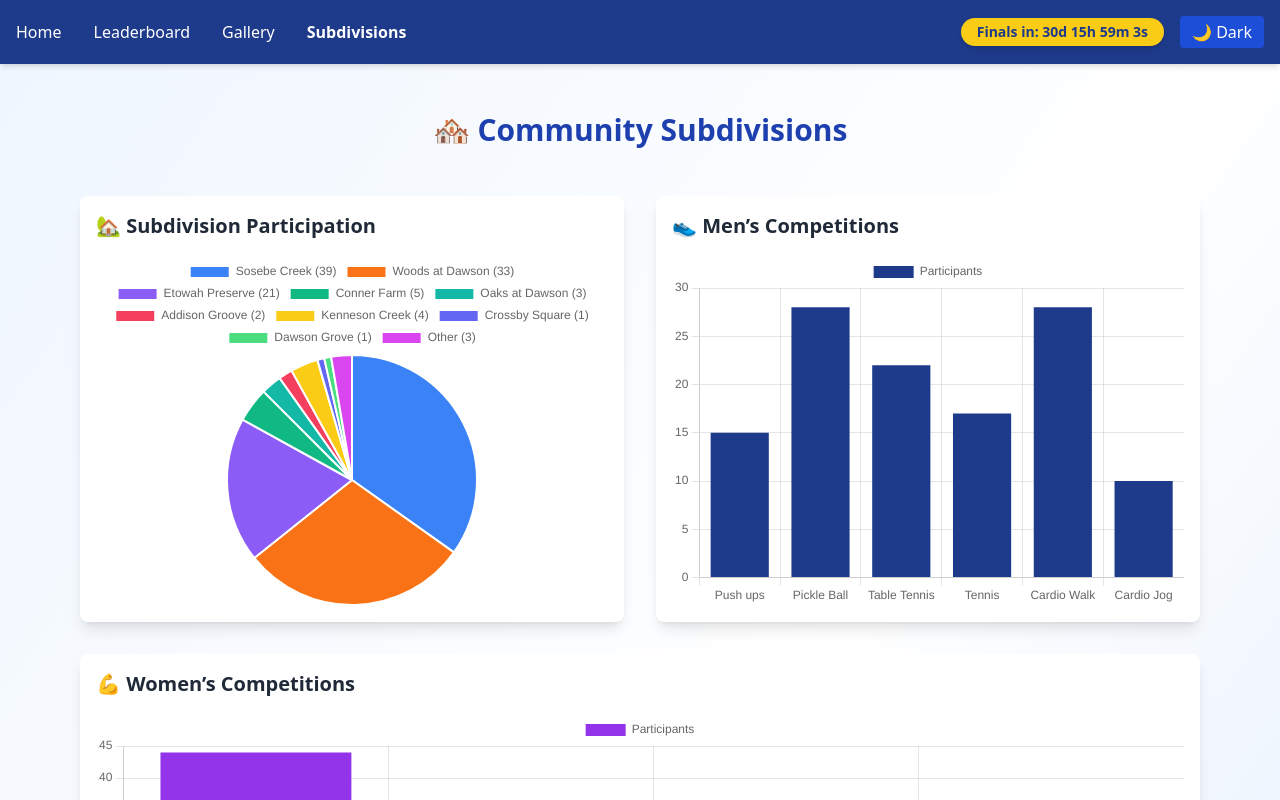
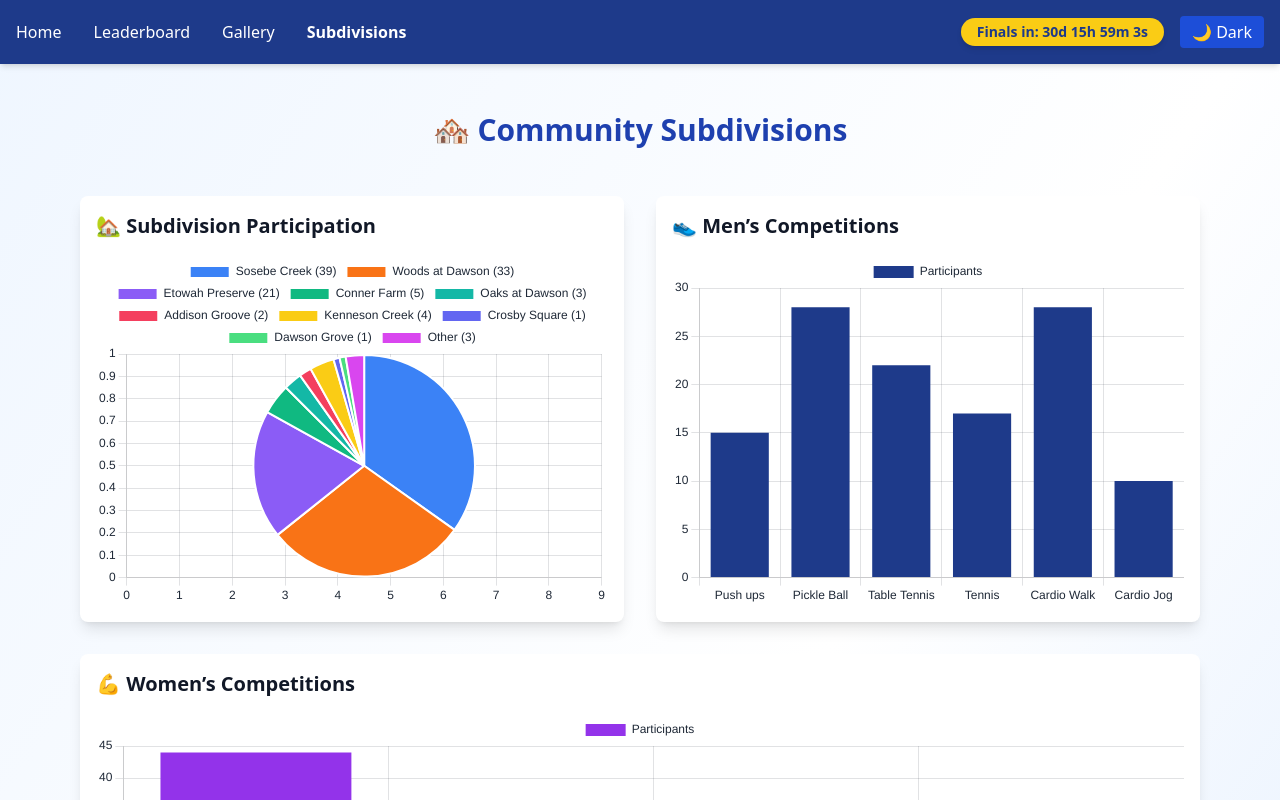
Before and after one commit to praneethk521/dawsoncommunitysports, a React (Vite) app: page / in a window 1280 px wide. Both pictures are taken after a click on the button "Subdivisions". Shown: the top 800 px of the page. Built offline with nearby package versions, Linux system fonts and the light colour scheme.

Commit message:
updated dark/light theme

```diff
--- a/src/App.tsx
+++ b/src/App.tsx
@@ -1,4 +1,3 @@
-// src/App.tsx
 import React, { useEffect, useState } from 'react';
 import './index.css';
 import logo from '../public/logo.png';
@@ -13,18 +12,28 @@ const App = () => {
   const [activeTab, setActiveTab] = useState<'home' | 'leaderboard' | 'eventDetail' | 'gallery' | 'subdivisions'>('home');
   const [selectedEvent, setSelectedEvent] = useState(null);
   const [leaderboardData, setLeaderboardData] = useState<any[]>([]);
-  const [darkMode, setDarkMode] = useState<boolean>(() => {
-    if (typeof window !== 'undefined') {
-      return window.matchMedia('(prefers-color-scheme: dark)').matches || localStorage.getItem('darkMode') === 'true';
-    }
-    return false;
-  });
+  const [darkMode, setDarkMode] = useState<boolean>(false); // Default to light
 
   const [countdown, setCountdown] = useState('');
 
   useEffect(() => {
-    const root = window.document.documentElement;
-    darkMode ? root.classList.add('dark') : root.classList.remove('dark');
+    const isMobile = /Mobi|Android/i.test(navigator.userAgent);
+    const savedPref = localStorage.getItem('darkMode');
+
+    if (isMobile) {
+      setDarkMode(false);
+    } else {
+      setDarkMode(savedPref === 'true');
+    }
+  }, []);
+
+  useEffect(() => {
+    const root = document.documentElement;
+    if (darkMode) {
+      root.classList.add('dark');
+    } else {
+      root.classList.remove('dark');
+    }
     localStorage.setItem('darkMode', JSON.stringify(darkMode));
   }, [darkMode]);
 
@@ -82,7 +91,7 @@ const App = () => {
 
   return (
     <div className={`${darkMode ? 'dark' : ''}`}>
-      <div className="font-sans text-gray-800 dark:text-gray-100 min-h-screen bg-gradient-to-br from-blue-50 via-white to-blue-100 dark:from-gray-900 dark:via-gray-800 dark:to-gray-900">
+      <div className="font-sans text-gray-900 dark:text-gray-100 min-h-screen bg-gradient-to-br from-blue-50 via-white to-blue-100 dark:from-gray-900 dark:via-gray-800 dark:to-gray-900">
         <nav className="bg-blue-900 dark:bg-gray-900 text-white flex items-center justify-between px-4 py-4 shadow-md">
           <div className="flex gap-6 sm:gap-8 flex-wrap">
             <button onClick={() => setActiveTab('home')} className={`hover:underline ${activeTab === 'home' ? 'font-bold' : ''}`}>Home</button>
@@ -91,12 +100,12 @@ const App = () => {
             <button onClick={() => setActiveTab('subdivisions')} className={`hover:underline ${activeTab === 'subdivisions' ? 'font-bold' : ''}`}>Subdivisions</button>
           </div>
           <div className="flex items-center gap-4">
-            <div className="bg-yellow-400 text-blue-900 dark:text-gray-800 text-sm font-semibold px-4 py-1 rounded-full shadow-md">
+            <div className="bg-yellow-400 text-blue-900 dark:text-gray-900 text-sm font-semibold px-4 py-1 rounded-full shadow-md">
               Finals in: {countdown}
             </div>
             <button
               onClick={() => setDarkMode(prev => !prev)}
-              className="bg-blue-700 dark:bg-gray-700 px-3 py-1 rounded"
+              className="bg-blue-700 dark:bg-gray-700 px-3 py-1 rounded transition"
             >
               {darkMode ? '☀️ Light' : '🌙 Dark'}
             </button>
@@ -115,7 +124,7 @@ const App = () => {
           </motion.div>
         </AnimatePresence>
 
-        <footer className="bg-gray-100 dark:bg-gray-800 mt-16 py-4 text-center text-sm text-gray-500 dark:text-gray-400">
+        <footer className="bg-gray-100 dark:bg-gray-800 mt-16 py-4 text-center text-sm text-gray-600 dark:text-gray-400">
           &copy; 2025 Dawson Community Sports. All rights reserved.
         </footer>
       </div>
--- a/src/components/Subdivisions.tsx
+++ b/src/components/Subdivisions.tsx
@@ -1,4 +1,5 @@
-import React from 'react';
+// src/components/Subdivisions.tsx
+import React, { useEffect, useState } from 'react';
 import { Pie, Bar } from 'react-chartjs-2';
 import {
   Chart as ChartJS,
@@ -17,7 +18,7 @@ import L from 'leaflet';
 
 ChartJS.register(ArcElement, Tooltip, Legend, CategoryScale, LinearScale, BarElement, Title);
 
-// Fix Leaflet icon issues with Vite
+// Leaflet icon fix for Vite
 delete (L.Icon.Default as any).prototype._getIconUrl;
 L.Icon.Default.mergeOptions({
   iconUrl: 'https://unpkg.com/leaflet@1.9.4/dist/images/marker-icon.png',
@@ -25,21 +26,25 @@ L.Icon.Default.mergeOptions({
 });
 
 const subdivisions = [
-  { name: 'Sosebee Creek', lat: 34.343527, lng: -84.070764 }, // Source: Compass&#8203;:contentReference[oaicite:3]{index=3}
-  { name: 'Woods at Dawson', lat: 34.356506, lng: -84.064244 }, // :contentReference[oaicite:4]{index=4}&#8203;:contentReference[oaicite:5]{index=5}
-  { name: 'Dawson Grove', lat: 34.3402, lng: -84.1033 }, // :contentReference[oaicite:6]{index=6}&#8203;:contentReference[oaicite:7]{index=7}
-  { name: 'Crosby Square', lat: 34.42638, lng: -84.138556 }, // :contentReference[oaicite:8]{index=8}&#8203;:contentReference[oaicite:9]{index=9}
-  { name: 'Oaks at Dawson', lat: 34.42638, lng: -84.138556 }, // :contentReference[oaicite:10]{index=10}&#8203;:contentReference[oaicite:11]{index=11}
-  { name: 'Ellorie Estates', lat: 34.330472, lng: -84.095752 }, // :contentReference[oaicite:12]{index=12}&#8203;:contentReference[oaicite:13]{index=13}
-  { name: 'Addison Grove', lat: 34.333502, lng: -84.086081 }, // :contentReference[oaicite:14]{index=14}&#8203;:contentReference[oaicite:15]{index=15}
-  { name: 'Kenneson Creek', lat: 34.316495, lng: -84.097573 }, // :contentReference[oaicite:16]{index=16}&#8203;:contentReference[oaicite:17]{index=17}
-  { name: 'Etowah Preserve', lat: 34.35319, lng: -84.128995 }, // :contentReference[oaicite:18]{index=18}&#8203;:contentReference[oaicite:19]{index=19}
-  { name: 'Conner Farm', lat: 34.319114, lng: -84.098765 }, // :contentReference[oaicite:20]{index=20}&#8203;:contentReference[oaicite:21]{index=21}
-  { name: 'Other', lat: 34.3300, lng: -84.0900 }, // :contentReference[oaicite:22]{index=22}&#8203;:contentReference[oaicite:23]{index=23}
+  { name: 'Sosebee Creek', lat: 34.343527, lng: -84.070764 },
+  { name: 'Woods at Dawson', lat: 34.356506, lng: -84.064244 },
+  { name: 'Dawson Grove', lat: 34.3402, lng: -84.1033 },
+  { name: 'Crosby Square', lat: 34.42638, lng: -84.138556 },
+  { name: 'Oaks at Dawson', lat: 34.42638, lng: -84.138556 },
+  { name: 'Ellorie Estates', lat: 34.330472, lng: -84.095752 },
+  { name: 'Addison Grove', lat: 34.333502, lng: -84.086081 },
+  { name: 'Kenneson Creek', lat: 34.316495, lng: -84.097573 },
+  { name: 'Etowah Preserve', lat: 34.35319, lng: -84.128995 },
+  { name: 'Conner Farm', lat: 34.319114, lng: -84.098765 },
+  { name: 'Other', lat: 34.3300, lng: -84.0900 },
 ];
 
+// Utility to set chart color dynamically based on theme
+const getTextColor = () => {
+  return document.documentElement.classList.contains('dark') ? '#e5e7eb' : '#1f2937'; // gray-100 vs gray-800
+};
 
-// Pie chart based on actual data you provided
+// Pie chart data
 const subdivisionData = {
   labels: [
     'Sosebe Creek (39)',
@@ -49,7 +54,7 @@ const subdivisionData = {
     'Oaks at Dawson (3)',
     'Addison Groove (2)',
     'Kenneson Creek (4)',
-    'Crossby Square (1)',
+    'Crosby Square (1)',
     'Dawson Grove (1)',
     'Other (3)',
   ],
@@ -58,80 +63,95 @@ const subdivisionData = {
       data: [39, 33, 21, 5, 3, 2, 4, 1, 1, 3],
       backgroundColor: [
         '#3B82F6', '#F97316', '#8B5CF6', '#10B981', '#14B8A6',
-        '#F43F5E', '#FACC15', '#6366F1', '#4ADE80', '#D946EF'
+        '#F43F5E', '#FACC15', '#6366F1', '#4ADE80', '#D946EF',
       ],
     },
   ],
 };
 
-// Men's competition chart
+// Shared options with theme-aware text color
+const useChartOptions = () => {
+  const color = getTextColor();
+  return {
+    responsive: true,
+    maintainAspectRatio: false,
+    plugins: {
+      legend: {
+        labels: { color },
+      },
+      title: {
+        display: false,
+        color,
+      },
+      tooltip: {
+        bodyColor: color,
+        titleColor: color,
+      },
+    },
+    scales: {
+      x: {
+        ticks: { color },
+        grid: { color: color + '22' },
+      },
+      y: {
+        ticks: { color },
+        grid: { color: color + '22' },
+      },
+    },
+  };
+};
+
+const Subdivisions = () => {
+  const [chartOptions, setChartOptions] = useState<any>(useChartOptions());
+
+  useEffect(() => {
+    const updateTheme = () => setChartOptions(useChartOptions());
+    const observer = new MutationObserver(updateTheme);
+    observer.observe(document.documentElement, { attributes: true, attributeFilter: ['class'] });
+
+    return () => observer.disconnect();
+  }, []);
+
   const menData = {
     labels: ['Push ups', 'Pickle Ball', 'Table Tennis', 'Tennis', 'Cardio Walk', 'Cardio Jog'],
-  datasets: [
-    {
-      label: 'Participants',
-      data: [15, 28, 22, 17, 28, 10],
-      backgroundColor: '#1E3A8A',
-    },
-  ],
+    datasets: [{ label: 'Participants', data: [15, 28, 22, 17, 28, 10], backgroundColor: '#1E3A8A' }],
   };
 
-// Women's competition chart
   const womenData = {
     labels: ['Cardio Walk', 'Carroms', 'Plank', 'Badminton'],
-  datasets: [
-    {
-      label: 'Participants',
-      data: [44, 17, 9, 21],
-      backgroundColor: '#9333EA',
-    },
-  ],
+    datasets: [{ label: 'Participants', data: [44, 17, 9, 21], backgroundColor: '#9333EA' }],
   };
 
-const Subdivisions = () => (
-  <motion.div
-    className="max-w-6xl mx-auto px-4 py-12 space-y-12"
-    initial={{ opacity: 0 }}
-    animate={{ opacity: 1 }}
-    transition={{ duration: 0.6 }}
-  >
-    <h2 className="text-3xl font-bold text-center text-blue-800 dark:text-blue-300 mb-6">
-      🏘️ Community Subdivisions
-    </h2>
+  return (
+    <motion.div className="max-w-6xl mx-auto px-4 py-12 space-y-12" initial={{ opacity: 0 }} animate={{ opacity: 1 }} transition={{ duration: 0.6 }}>
+      <h2 className="text-3xl font-bold text-center text-blue-800 dark:text-blue-300 mb-6">🏘️ Community Subdivisions</h2>
 
       <div className="grid md:grid-cols-2 gap-8">
         <div className="bg-white dark:bg-gray-800 p-4 rounded-lg shadow-lg">
-        <h3 className="text-xl font-semibold mb-4">🏡 Subdivision Participation</h3>
+          <h3 className="text-xl font-semibold mb-4 text-gray-900 dark:text-white">🏡 Subdivision Participation</h3>
           <div className="h-[300px] sm:h-[350px]">
-          <Pie data={subdivisionData} options={{ responsive: true, maintainAspectRatio: false }} />
+            <Pie data={subdivisionData} options={chartOptions} />
           </div>
         </div>
 
         <div className="bg-white dark:bg-gray-800 p-4 rounded-lg shadow-lg">
-        <h3 className="text-xl font-semibold mb-4">👟 Men’s Competitions</h3>
+          <h3 className="text-xl font-semibold mb-4 text-gray-900 dark:text-white">👟 Men’s Competitions</h3>
           <div className="h-[300px] sm:h-[350px]">
-          <Bar data={menData} options={{ responsive: true, maintainAspectRatio: false }} />
+            <Bar data={menData} options={chartOptions} />
           </div>
         </div>
 
         <div className="md:col-span-2 bg-white dark:bg-gray-800 p-4 rounded-lg shadow-lg">
-        <h3 className="text-xl font-semibold mb-4">💪 Women’s Competitions</h3>
+          <h3 className="text-xl font-semibold mb-4 text-gray-900 dark:text-white">💪 Women’s Competitions</h3>
           <div className="h-[300px] sm:h-[350px]">
-          <Bar data={womenData} options={{ responsive: true, maintainAspectRatio: false }} />
+            <Bar data={womenData} options={chartOptions} />
           </div>
         </div>
       </div>
 
       <div className="mt-12">
-      <h3 className="text-2xl font-bold text-center mb-4 text-blue-700 dark:text-blue-200">
-        📍 Subdivisions Map
-      </h3>
-      <MapContainer
-        center={[34.345, -84.093]}
-        zoom={12}
-        scrollWheelZoom={false}
-        className="w-full h-[500px] rounded-lg shadow-lg z-0"
-      >
+        <h3 className="text-2xl font-bold text-center mb-4 text-blue-700 dark:text-blue-200">📍 Subdivisions Map</h3>
+        <MapContainer center={[34.345, -84.093]} zoom={12} scrollWheelZoom={false} className="w-full h-[500px] rounded-lg shadow-lg z-0">
           <TileLayer
             attribution='&copy; <a href="https://openstreetmap.org">OpenStreetMap</a> contributors'
             url="https://{s}.tile.openstreetmap.org/{z}/{x}/{y}.png"
@@ -145,5 +165,6 @@ const Subdivisions = () => (
       </div>
     </motion.div>
   );
+};
 
 export default Subdivisions;
--- a/tailwind.config.js
+++ b/tailwind.config.js
@@ -1,5 +1,15 @@
+// tailwind.config.js
 module.exports = {
   content: ['./index.html', './src/**/*.{js,ts,jsx,tsx}'],
-  theme: { extend: {} },
+  darkMode: 'class',
+  theme: {
+    extend: {
+      colors: {
+        darkbg: '#0f172a',
+        darkmid: '#1e293b',
+        darktext: '#cbd5e1'
+      },
+    },
+  },
   plugins: [],
 };
```
Also changed, not shown: 5 other files (tests, documents, lock files or other folders). Lines whose indentation alone changed are shown as unchanged.
